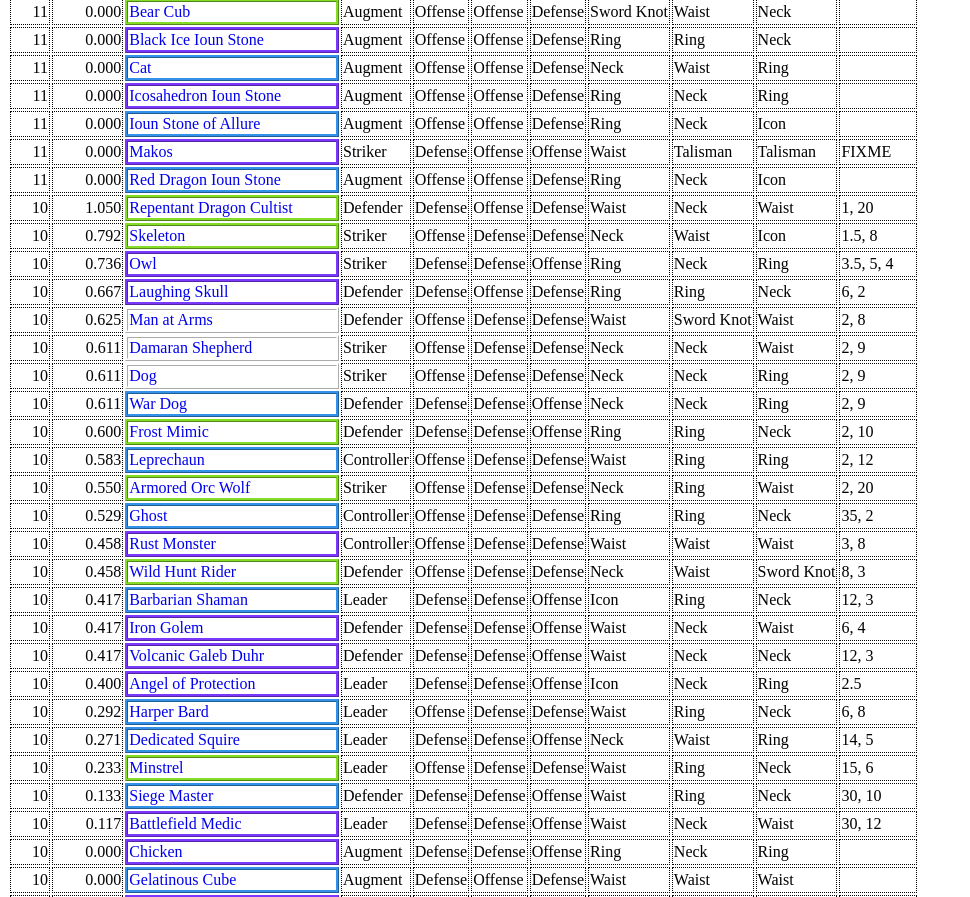
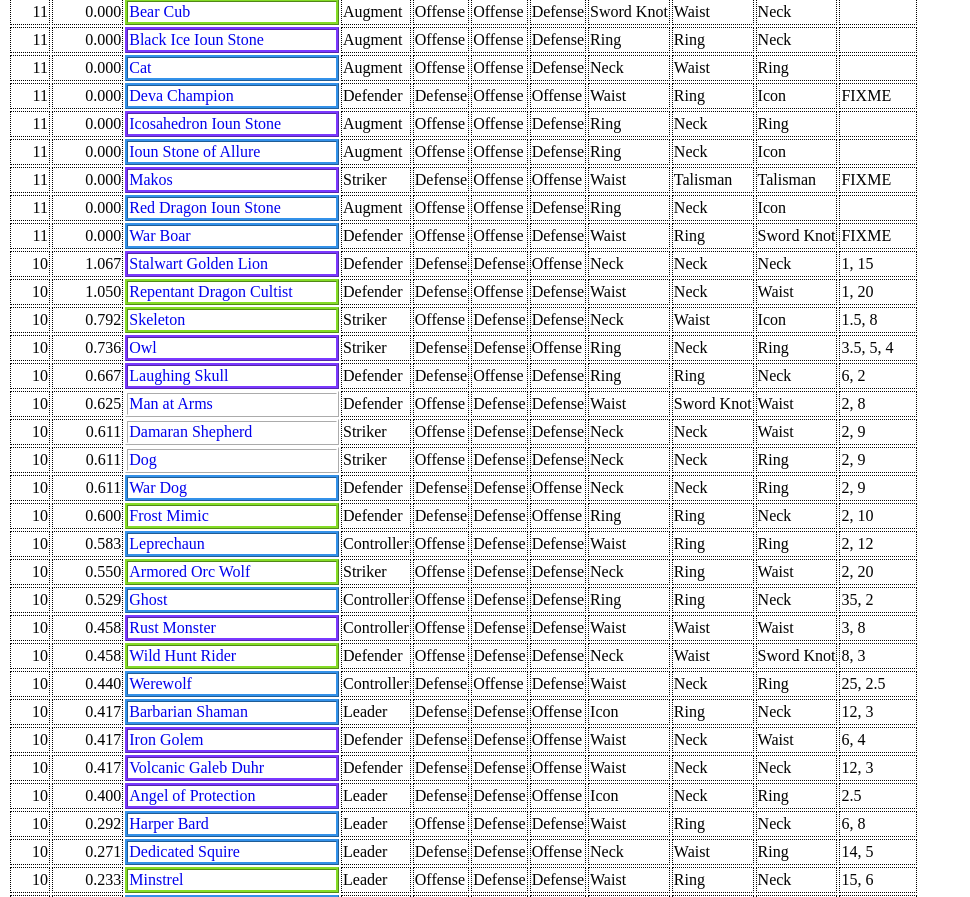
Before and after one commit to Godwack/neverwinter-bonding, a plain HTML site: page index.html in a window 1280 px wide. Shown: the part 2634-3531 px from the top of the page, without its empty margins (0-970 px from the left). Drawn offline with Linux system fonts and the light colour scheme.

Commit message:
Update index.html

```diff
--- a/index.html
+++ b/index.html
@@ -115,7 +115,6 @@ var companions = [
     {fullName: "Cat", quality: "Rare", role: "Augment", rune1: "Offense", rune2: "Offense", rune3: "Defense", equip1: "Neck", equip2: "Waist", equip3: "Ring", cooldowns: ""},
     {fullName: "Cave Bear", quality: "Uncommon", role: "Defender", rune1: "Defense", rune2: "Defense", rune3: "Defense", equip1: "Waist", equip2: "Neck", equip3: "Neck", cooldowns: "1.5 5"},
     {fullName: "Celeste", quality: "Epic", role: "Leader", rune1: "Defense", rune2: "Defense", rune3: "Defense", equip1: "Icon", equip2: "Ring", equip3: "Icon", cooldowns: "10 6"},
-//    {fullName: "Celestial Lion", quality: "Epic", role: "Defender", rune1: "Defense", rune2: "Defense", rune3: "Offense", equip1: "Neck", equip2: "Neck", equip3: "Neck", cooldowns: "FIXME"},
     {fullName: "Chicken", quality: "Epic", role: "Augment", rune1: "Defense", rune2: "Defense", rune3: "Offense", equip1: "Ring", equip2: "Neck", equip3: "Ring", cooldowns: ""},
     {fullName: "Cleric Disciple", quality: "Common", role: "Leader", rune1: "Defense", rune2: "Defense", rune3: "Defense", equip1: "Icon", equip2: "Neck", equip3: "Ring", cooldowns: "30 6"},
     {fullName: "Cockatrice", quality: "Epic", role: "Controller", rune1: "Defense", rune2: "Offense", rune3: "Offense", equip1: "Neck", equip2: "Ring", equip3: "Ring", cooldowns: "6 2"},
@@ -129,6 +128,7 @@ var companions = [
     {fullName: "Dancing Shield", quality: "Rare", role: "Defender", rune1: "Defense", rune2: "Defense", rune3: "Defense", equip1: "Waist", equip2: "Waist", equip3: "Waist", cooldowns: "3.5 8"},
     {fullName: "Death Slaad", quality: "Uncommon", role: "Striker", rune1: "Offense", rune2: "Offense", rune3: "Offense", equip1: "Sword Knot", equip2: "Neck", equip3: "Waist", cooldowns: "20 1"},
     {fullName: "Dedicated Squire", quality: "Rare", role: "Leader", rune1: "Defense", rune2: "Defense", rune3: "Offense", equip1: "Neck", equip2: "Waist", equip3: "Ring", cooldowns: "14 5"},
+    {fullName: "Deva Champion", quality: "Rare", role: "Defender", rune1: "Defense", rune2: "Offense", rune3: "Offense", equip1: "Waist", equip2: "Ring", equip3: "Icon", cooldowns: "FIXME"},
     {fullName: "Dog", quality: "Common", role: "Striker", rune1: "Offense", rune2: "Defense", rune3: "Defense", equip1: "Neck", equip2: "Neck", equip3: "Ring", cooldowns: "2 9"},
     {fullName: "Dragonborn Brawler", quality: "Rare", role: "Striker", rune1: "Offense", rune2: "Offense", rune3: "Offense", equip1: "Neck", equip2: "Waist", equip3: "Sword Knot", cooldowns: "8 3"},
     {fullName: "Dragonborn Raider", quality: "Uncommon", role: "Striker", rune1: "Offense", rune2: "Offense", rune3: "Offense", equip1: "Neck", equip2: "Waist", equip3: "Ring", cooldowns: "8 1.2"},
@@ -163,6 +163,7 @@ var companions = [
     {fullName: "Ice Sprite", quality: "Uncommon", role: "Controller", rune1: "Offense", rune2: "Defense", rune3: "Offense", equip1: "Ring", equip2: "Icon", equip3: "Neck", cooldowns: "4 1.5"},
     {fullName: "Icosahedron Ioun Stone", quality: "Epic", role: "Augment", rune1: "Offense", rune2: "Offense", rune3: "Defense", equip1: "Ring", equip2: "Neck", equip3: "Ring", cooldowns: ""},
     {fullName: "Intellect Devourer", quality: "Uncommon", role: "Striker", rune1: "Defense", rune2: "Defense", rune3: "Defense", equip1: "Neck", equip2: "Waist", equip3: "Waist", cooldowns: "2 10"},
+//    {fullName: "Intern", quality: "Uncommon", role: "Leader", rune1: "Defense", rune2: "Offense", rune3: "Defense", equip1: "Icon", equip2: "Sword Knot", equip3: "Talisman", cooldowns: "FIXME"},
     {fullName: "Ioun Stone of Allure", quality: "Rare", role: "Augment", rune1: "Offense", rune2: "Offense", rune3: "Defense", equip1: "Ring", equip2: "Neck", equip3: "Icon", cooldowns: ""},
     {fullName: "Ioun Stone of Might", quality: "Uncommon", role: "Augment", rune1: "Offense", rune2: "Offense", rune3: "Offense", equip1: "Ring", equip2: "Waist", equip3: "Ring", cooldowns: ""},
     {fullName: "Ioun Stone of Radiance", quality: "Uncommon", role: "Augment", rune1: "Offense", rune2: "Offense", rune3: "Offense", equip1: "Ring", equip2: "Waist", equip3: "Ring", cooldowns: ""},
@@ -221,6 +222,7 @@ var companions = [
     {fullName: "Snowy Fawn", quality: "Uncommon", role: "Leader", rune1: "Offense", rune2: "Offense", rune3: "Offense", equip1: "Neck", equip2: "Ring", equip3: "Ring", cooldowns: "10 35"},
     {fullName: "Sprite", quality: "Epic", role: "Controller", rune1: "Offense", rune2: "Defense", rune3: "Offense", equip1: "Ring", equip2: "Icon", equip3: "Neck", cooldowns: "4 1.5"},
     {fullName: "Staldorf", quality: "Uncommon", role: "Defender", rune1: "Defense", rune2: "Defense", rune3: "Offense", equip1: "Grimoire", equip2: "Waist", equip3: "Ring", cooldowns: "1 10"},
+    {fullName: "Stalwart Golden Lion", quality: "Epic", role: "Defender", rune1: "Defense", rune2: "Defense", rune3: "Offense", equip1: "Neck", equip2: "Neck", equip3: "Neck", cooldowns: "1 15"},
     {fullName: "Storm Rider", quality: "Uncommon", role: "Striker", rune1: "Offense", rune2: "Offense", rune3: "Offense", equip1: "Neck", equip2: "Ring", equip3: "Waist", cooldowns: "8 1.5"},
     {fullName: "Swashbuckler", quality: "Uncommon", role: "Striker", rune1: "Defense", rune2: "Offense", rune3: "Offense", equip1: "Neck", equip2: "Waist", equip3: "Sword Knot", cooldowns: "8 2"},
     {fullName: "Sylph", quality: "Epic", role: "Controller", rune1: "Offense", rune2: "Offense", rune3: "Defense", equip1: "Ring", equip2: "Ring", equip3: "Waist", cooldowns: "1.5 10"},
@@ -229,11 +231,13 @@ var companions = [
     {fullName: "Vicious Dire Wolf", quality: "Epic", role: "Striker", rune1: "Offense", rune2: "Offense", rune3: "Offense", equip1: "Neck", equip2: "Neck", equip3: "Waist", cooldowns: "5 8"},
     {fullName: "Volcanic Galeb Duhr", quality: "Epic", role: "Defender", rune1: "Defense", rune2: "Defense", rune3: "Offense", equip1: "Waist", equip2: "Neck", equip3: "Neck", cooldowns: "12 3"},
     {fullName: "Wandering Scarecrow", quality: "Rare", role: "Striker", rune1: "Offense", rune2: "Offense", rune3: "Defense", equip1: "Ring", equip2: "Waist", equip3: "Neck", cooldowns: "2 2"},
+    {fullName: "War Boar", quality: "Rare", role: "Defender", rune1: "Offense", rune2: "Offense", rune3: "Defense", equip1: "Waist", equip2: "Ring", equip3: "Sword Knot", cooldowns: "FIXME"},
     {fullName: "War Dog", quality: "Rare", role: "Defender", rune1: "Defense", rune2: "Defense", rune3: "Offense", equip1: "Neck", equip2: "Neck", equip3: "Ring", cooldowns: "2 9"},
     {fullName: "Water Archon", quality: "Epic", role: "Controller", rune1: "Offense", rune2: "Defense", rune3: "Offense", equip1: "Neck", equip2: "Waist", equip3: "Ring", cooldowns: "10 2"},
     {fullName: "Watler", quality: "Epic", role: "Augment", rune1: "Offense", rune2: "Defense", rune3: "Offense", equip1: "Grimoire", equip2: "Waist", equip3: "Ring", cooldowns: ""},
     {fullName: "Wayward Wizard", quality: "Common", role: "Controller", rune1: "Offense", rune2: "Offense", rune3: "Offense", equip1: "Talisman", equip2: "Ring", equip3: "Talisman", cooldowns: "1 12"},
     {fullName: "Wererat Thief", quality: "Rare", role: "Striker", rune1: "Offense", rune2: "Offense", rune3: "Defense", equip1: "Neck", equip2: "Neck", equip3: "Sword Knot", cooldowns: "8 3"},
+    {fullName: "Werewolf", quality: "Rare", role: "Controller", rune1: "Defense", rune2: "Offense", rune3: "Defense", equip1: "Waist", equip2: "Neck", equip3: "Ring", cooldowns: "25 2.5"},
     {fullName: "Wild Hunt Rider", quality: "Uncommon", role: "Defender", rune1: "Offense", rune2: "Defense", rune3: "Defense", equip1: "Neck", equip2: "Waist", equip3: "Sword Knot", cooldowns: "8 3"},
     {fullName: "Will-O'-Wisp", quality: "Epic", role: "Controller", rune1: "Defense", rune2: "Offense", rune3: "Offense", equip1: "Ring", equip2: "Ring", equip3: "Ring", cooldowns: "6 2"},
     {fullName: "Wolf", quality: "Uncommon", role: "Striker", rune1: "Offense", rune2: "Offense", rune3: "Defense", equip1: "Neck", equip2: "Ring", equip3: "Waist", cooldowns: "2 20"},
```
